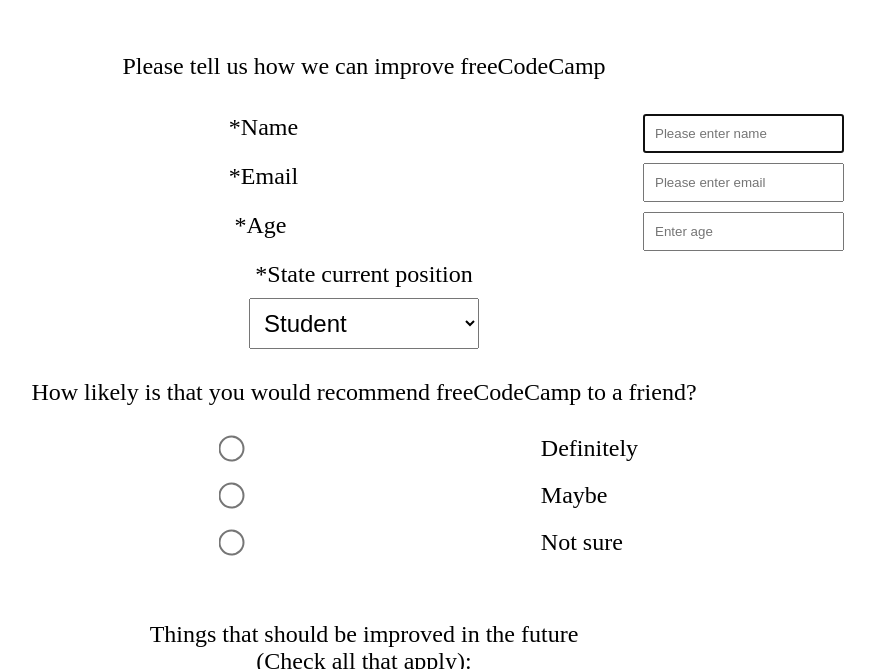
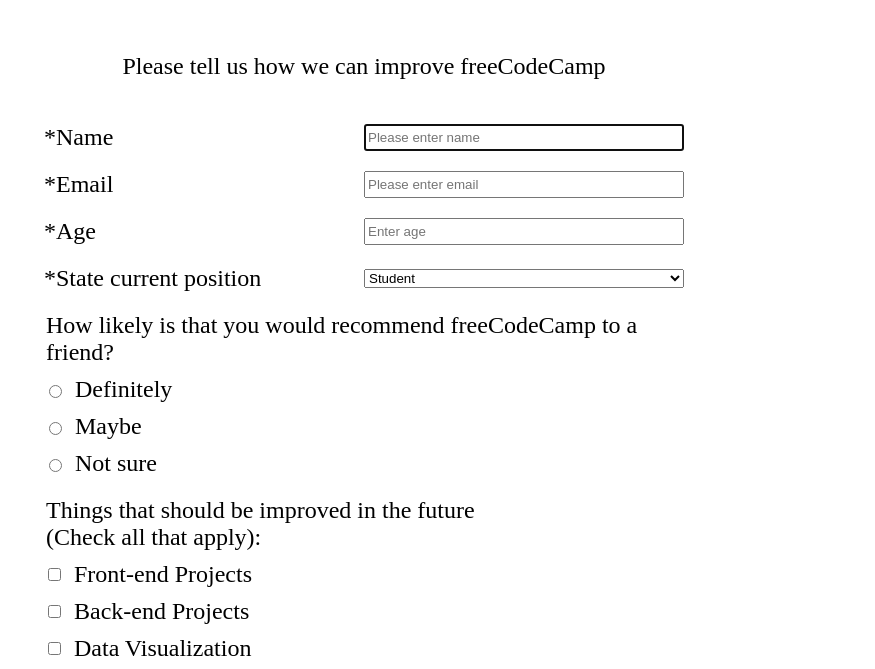
Before and after one commit to Pethaf/FCCSurveyPage, a plain HTML site: page index.html in a window 1280 px wide. Shown: the part 90-759 px from the top of the page, without its empty margins (276-1151 px from the left). Drawn offline with Linux system fonts and the light colour scheme.

Commit message:
Fix Desktop layout

```diff
--- a/style.css
+++ b/style.css
@@ -4,105 +4,68 @@
     font-size: 24px;
 }
 
-#title,#description,label,legend {
-    text-align: center;
+label,input {
+    grid-column: 1/5;
 }
 
-label,input,legend,select {
-    padding: 10px 10px;
-    margin-top: 10px;
+#title, #description {
+    text-align: center;
+    grid-column: 1/5;
 }
-#survey-form {
-    display: grid;
-    grid-template-columns: 1fr;
+select {
+    grid-column: 1/5;
 }
 fieldset {
-    margin: 10px;
-    border: none;
-    display:flex;
-    flex-direction: column;
+    border: 0;
+    grid-column: 1/5;
+    padding-left: 0;
+    padding-top: 10px;
 }
+
 fieldset div {
-    margin: 10px;
-    display:flex;
-    flex-direction: column;
+    display: flex;
+    align-items: center;
+    padding-top: 10px;
 }
 
 fieldset div label {
-    order: 999999;
+    order: 99999;
+    padding-left: 10px;
 }
-input[type="radio"]{
-    margin: 0 auto;
-    transform:scale(2)
+form {
+    display: grid;
+    grid-template-columns: repeat(4, 1fr);
+    grid-row-gap: 20px;
 }
-input[type="checkbox"]{
-    margin: 0 auto;
-    transform:scale(2);
-}
-select {
-    font-size: 100%;
-}
+
 textarea {
-    padding: 5px 5px;
-    margin-bottom: 10px;
-    margin-top: 10px;
+    grid-column: 1/5;
 }
 
 #submit {
+    grid-column: 1/5;
     font-size: 100%;
 }
 
-@media screen and (min-width:720px){
-    form {
-        max-width: 960px;
-        margin: 0 auto;
-        display: grid;
-        grid-template-columns: repeat(4 1fr);
-        grid-column-gap: 0;
-        grid-row-gap: 10px;
-    }
+@media screen and (min-width: 520px){
     label {
-        grid-column: 1/3;
-        margin: 0;
-        padding: 0;
-        text-align: center;
+        grid-column: 2/3;
     }
     input {
         grid-column: 3/4;
-        margin-right: 20px;
-        margin: 0;
     }
-    #description {
-        grid-column: 1/5;
-    }
-
-    #position-label {
-        grid-column: 1/5;
-        text-align: center;
-    }
-    #dropdown {
-        grid-column: 1/5;
-        margin: 0 auto;
+    select {
+        grid-column: 3/4;
+        align-self: center;
     }
     fieldset {
-        grid-column: 1/5;
+        grid-column: 2/4;
+        margin: 0;
+        padding: 0;
     }
     fieldset div {
-        flex-direction: row;
-    }
-    div label{
-        order: 9999;
-        width: 30%;
-        text-align: left;
     }
     textarea {
-        grid-column: 1/5;
-    }
-    #additionalCommentsLabel
-    {
-        grid-column: 1/5;
-    }
-    button {
-        grid-column: 1/5;
+        grid-column: 3/4;
     }
 }
```
